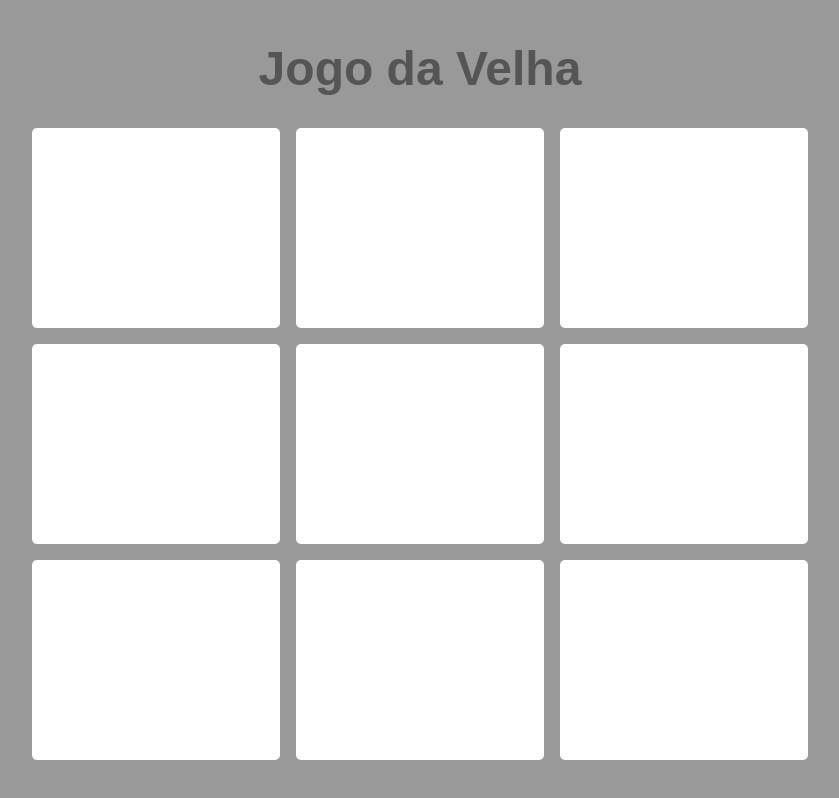
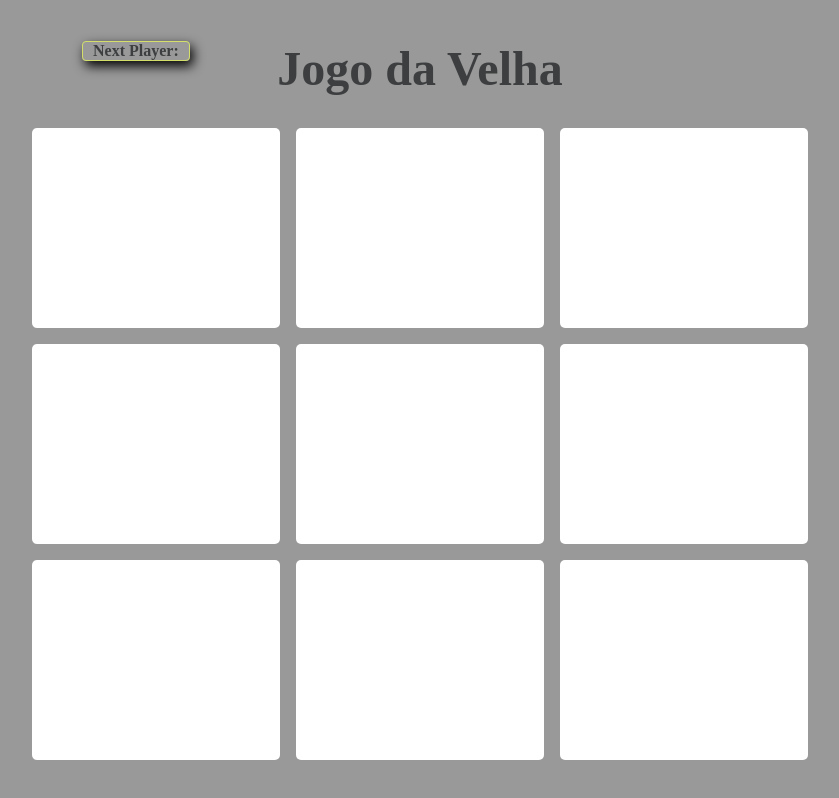
Before and after one commit to Sara-Alcaras/JogoDaVelha, a React app: page / in a window 1280 px wide. Shown: the whole page, without its empty margins (220-1059 px from the left). Built offline with nearby package versions, Linux system fonts and the light colour scheme.

Commit message:
adding next player
I stylized the NextPlayer css and changed js

```diff
--- a/src/JogoDaVelha.css
+++ b/src/JogoDaVelha.css
@@ -15,16 +15,31 @@ body {
   align-items: center;
   justify-content: center;
 
-  font-family: sans-serif;
+  font-family: grenze;
   height: 100vh;
   background-color: rgb(153, 153, 153);
+}
+
+.NextPlayer{
+  font-family: grenze;
+  font-weight: bold;
+
+  color: rgb(60, 62, 63);
+  border: 1px solid rgb(211, 223, 104);
+  border-radius: 4px;
+  box-shadow: 3px 5px 12px rgb(0, 0, 0);
+  position: absolute;
+  padding: 0 10px;
+  margin:  0 50px;
+
 }
 
 .title {
   text-align: center;
   font-size: 3rem;
-  color: #555;
+  color: rgb(60, 62, 63);
   margin-bottom: 2rem;
+  border: none;
 }
 
 .board {
@@ -32,6 +47,7 @@ body {
   grid-template-columns: repeat(3, 248px);
   grid-template-rows: repeat(3, 200px);
   gap: 1rem;
+  cursor: pointer;
 }
 .board.game-over{
   opacity: 0.10;
@@ -48,8 +64,6 @@ body {
   font-size: 3rem;
   font-weight: bold;
   color: #00000066;
-
-  cursor: pointer;
 }
 
 .cell:not(.O):not(.X):hover {
@@ -97,4 +111,5 @@ button {
   background-color: rgb(68, 255, 146);
   color: white;
   font-size: 1.2rem;
+  cursor: pointer;
 }
--- a/src/JogoDaVelha.js
+++ b/src/JogoDaVelha.js
@@ -66,8 +66,16 @@ function JogoDaVelha() {
     setWinner(null);
   }
 
+   console.log("currentPlayer", currentPlayer)
+
+
   return (
     <main>
+      <div className="NextPlayer">
+
+      {`Next Player:`}
+
+      </div>
       <h1 className="title"> Jogo da Velha</h1>
 
       <div className={`board ${winner ? "game-over" : ""}`}>
```
